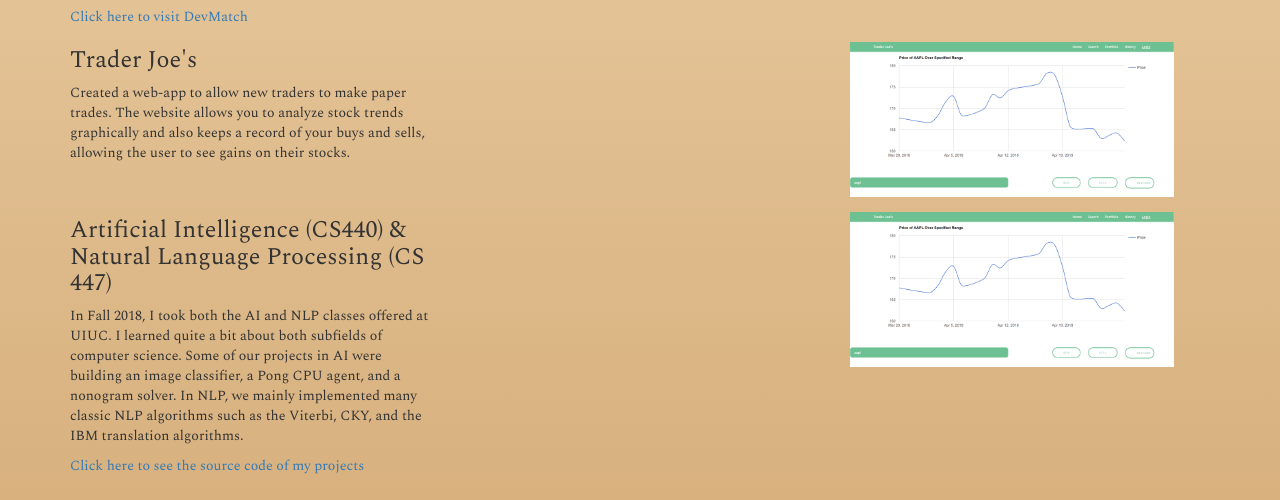
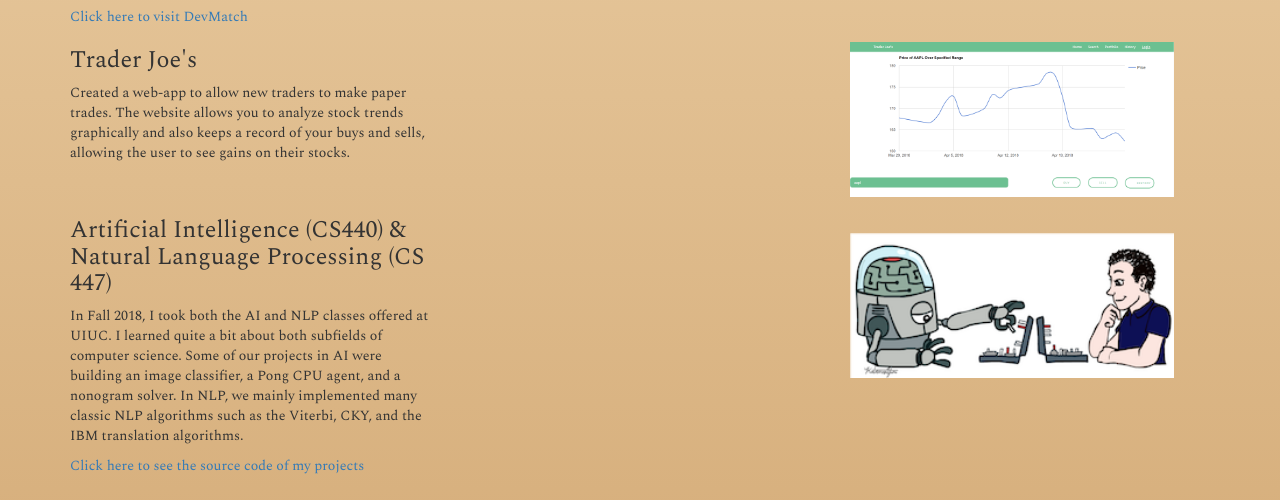
Before and after one commit to rshah98626/My_Website, a plain HTML site: page projects.html in a window 1280 px wide. Shown: the part 300-800 px from the top of the page. Drawn offline with nearby package versions, Linux system fonts and the light colour scheme.

Commit message:
Added robo pic

```diff
--- a/projects.html
+++ b/projects.html
@@ -89,7 +89,7 @@
               <a href="https://tinyurl.com/y75fulf4" target="_blank">Click here to see the source code of my projects</a>
             </div>
             <div class="col-md-4 col-md-offset-4">
-              <img class="TJ_pic" src="trader_joes.PNG"></img>
+              <img class="roboChess" src="AIChess.PNG"></img>
             </div>
           </div>
         </div>
--- a/style_projects.css
+++ b/style_projects.css
@@ -15,6 +15,11 @@
   width: 90%;
   height: 90%;
   margin-top: 15px;
+}
+
+.roboChess{
+  padding-top: 10%;
+  width: 90%;
 }
 
 /*background image*/
```
Also changed, not shown: AIChess.png (added).
